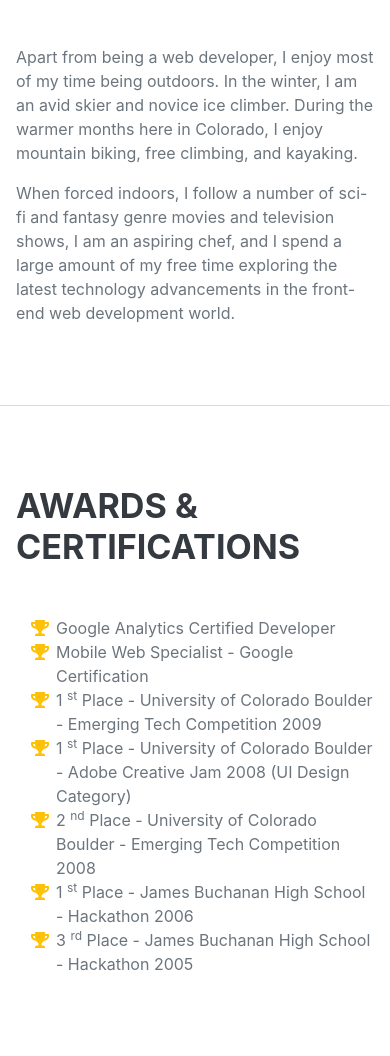
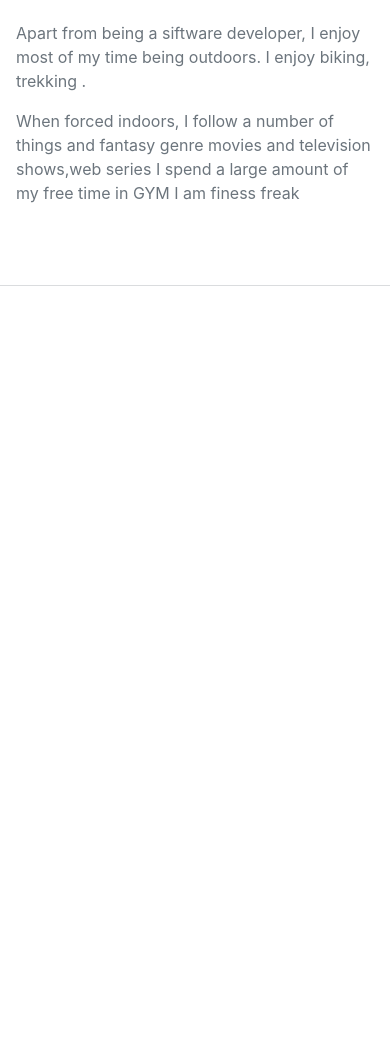
Before and after one commit to VedpathakYogesh/Yogesh.html, a plain HTML site: page index.html in a window 390 px wide. Shown: the part 5821-6877 px from the top of the page. After the commit the page ends 6107 px from the top, so only its background shows below. Drawn offline with nearby package versions, Linux system fonts and the light colour scheme; a web font is replaced by a local one.

Commit message:
Update index.html

```diff
--- a/index.html
+++ b/index.html
@@ -193,11 +193,7 @@ Having good knowledge in Angular 6+ versions and Azure cloud technology</p>
                     <ul class="fa-ul mb-0">
                         <li>
                             <span class="fa-li"><i class="fas fa-check"></i></span>
-                            Mobile-First, Responsive Design
-                        </li>
-                        <li>
-                            <span class="fa-li"><i class="fas fa-check"></i></span>
-                            Cross Browser Testing & Debugging
+                            Waterfall
                         </li>
                         <li>
                             <span class="fa-li"><i class="fas fa-check"></i></span>
@@ -215,58 +211,12 @@ Having good knowledge in Angular 6+ versions and Azure cloud technology</p>
             <section class="resume-section" id="interests">
                 <div class="resume-section-content">
                     <h2 class="mb-5">Interests</h2>
-                    <p>Apart from being a web developer, I enjoy most of my time being outdoors. In the winter, I am an avid skier and novice ice climber. During the warmer months here in Colorado, I enjoy mountain biking, free climbing, and kayaking.</p>
-                    <p class="mb-0">When forced indoors, I follow a number of sci-fi and fantasy genre movies and television shows, I am an aspiring chef, and I spend a large amount of my free time exploring the latest technology advancements in the front-end web development world.</p>
+                    <p>Apart from being a siftware developer, I enjoy most of my time being outdoors. I enjoy biking, trekking .</p>
+                    <p class="mb-0">When forced indoors, I follow a number of things and fantasy genre movies and television shows,web series I spend a large amount of my free time in GYM I am finess freak </p>
                 </div>
             </section>
             <hr class="m-0" />
-            <!-- Awards-->
-            <section class="resume-section" id="awards">
-                <div class="resume-section-content">
-                    <h2 class="mb-5">Awards & Certifications</h2>
-                    <ul class="fa-ul mb-0">
-                        <li>
-                            <span class="fa-li"><i class="fas fa-trophy text-warning"></i></span>
-                            Google Analytics Certified Developer
-                        </li>
-                        <li>
-                            <span class="fa-li"><i class="fas fa-trophy text-warning"></i></span>
-                            Mobile Web Specialist - Google Certification
-                        </li>
-                        <li>
-                            <span class="fa-li"><i class="fas fa-trophy text-warning"></i></span>
-                            1
-                            <sup>st</sup>
-                            Place - University of Colorado Boulder - Emerging Tech Competition 2009
-                        </li>
-                        <li>
-                            <span class="fa-li"><i class="fas fa-trophy text-warning"></i></span>
-                            1
-                            <sup>st</sup>
-                            Place - University of Colorado Boulder - Adobe Creative Jam 2008 (UI Design Category)
-                        </li>
-                        <li>
-                            <span class="fa-li"><i class="fas fa-trophy text-warning"></i></span>
-                            2
-                            <sup>nd</sup>
-                            Place - University of Colorado Boulder - Emerging Tech Competition 2008
-                        </li>
-                        <li>
-                            <span class="fa-li"><i class="fas fa-trophy text-warning"></i></span>
-                            1
-                            <sup>st</sup>
-                            Place - James Buchanan High School - Hackathon 2006
-                        </li>
-                        <li>
-                            <span class="fa-li"><i class="fas fa-trophy text-warning"></i></span>
-                            3
-                            <sup>rd</sup>
-                            Place - James Buchanan High School - Hackathon 2005
-                        </li>
-                    </ul>
-                </div>
-            </section>
-        </div>
+                  </div>
         <!-- Bootstrap core JS-->
         <script src="https://cdn.jsdelivr.net/npm/bootstrap@5.0.2/dist/js/bootstrap.bundle.min.js"></script>
         <!-- Core theme JS-->
```
